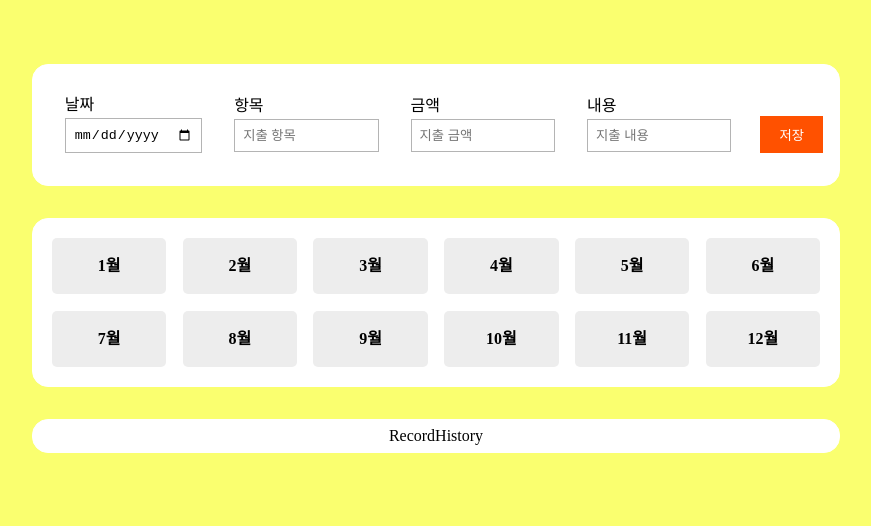
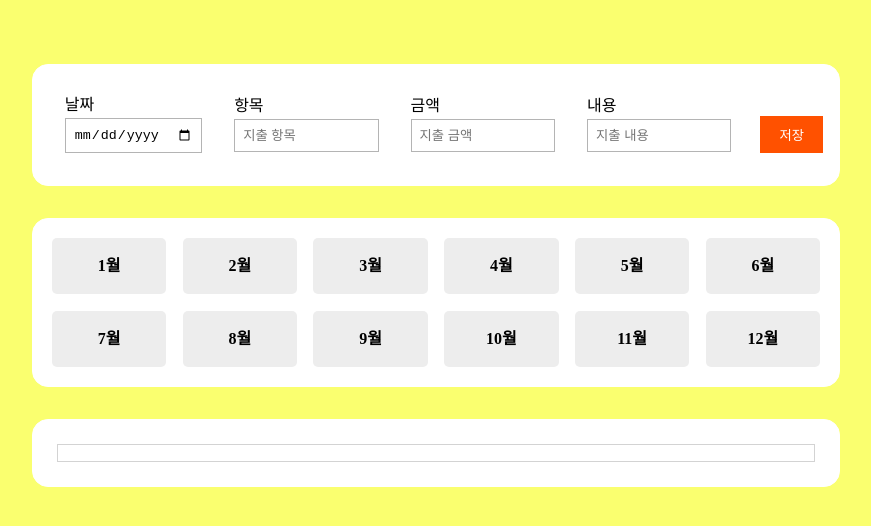
Before and after one commit to JEON-SEUNGBHIN/accountbook, a React (Vite) app: page / in a window 1280 px wide. Shown: the top 526 px of the page, without its empty margins (204-1075 px from the left). Built offline with nearby package versions, Linux system fonts and the light colour scheme.

Commit message:
Months, RecordHistory, localStorage 완료

```diff
--- a/src/App.jsx
+++ b/src/App.jsx
@@ -1,4 +1,4 @@
-import { useState } from "react";
+import { useEffect, useState } from "react";
 import "./App.css";
 import styled from "styled-components";
 import GlobalStyles from "./components/GlobalStyles";
@@ -7,7 +7,13 @@ import Months from "./components/Months";
 import RecordHistory from "./components/RecordHistory";
 
 function App() {
-  const [spends, setSpends] = useState([]);
+  const initialState = JSON.parse(localStorage.getItem('spends')) || [];
+  const [spends, setSpends] = useState(initialState);
+  const [selectedMonth, setSelectedMonth] = useState(null);
+
+  useEffect(() => {
+    localStorage.setItem('spends', JSON.stringify(spends));
+  }, [spends]);
 
   return (
     <>
@@ -16,10 +22,10 @@ function App() {
         <RecordForm spends={spends} setSpends={setSpends} />
       </InStBox>
       <InStBox>
-        <Months />
+        <Months spends={spends} setSelectedMonth={setSelectedMonth} />
       </InStBox>
       <InStBox>
-        <RecordHistory/>
+        <RecordHistory spends={spends} selectedMonth={selectedMonth} />
       </InStBox>
     </>
   );
--- a/src/components/Months.jsx
+++ b/src/components/Months.jsx
@@ -1,26 +1,19 @@
-import React from "react";
 import styled from "styled-components";
 
-const Months = () => {
-  const months = [
-    "1월",
-    "2월",
-    "3월",
-    "4월",
-    "5월",
-    "6월",
-    "7월",
-    "8월",
-    "9월",
-    "10월",
-    "11월",
-    "12월",
-  ];
+const Months = ({ spends, setSelectedMonth }) => {
+  const handleMonthClick = (month) => {
+    setSelectedMonth(month);
+  };
+
   return (
     <BoxStyle>
-      {months.map((month, index) => (
-        <MonthBox key={index} onClick={() => handleClick(month)}>
-          {month}
+      {[1, 2, 3, 4, 5, 6, 7, 8, 9, 10, 11, 12].map((month) => (
+        <MonthBox
+          key={month}
+          onClick={() => handleMonthClick(month)}
+          isActive={spends.some((spend) => new Date(spend.date).getMonth() === month - 1)}
+        >
+          {month}월
         </MonthBox>
       ))}
     </BoxStyle>
@@ -45,7 +38,7 @@ const MonthBox = styled.div`
   padding: 20px;
   border-radius: 5px;
   font-weight: bold;
-  cursor: pointer; /* 클릭 가능한 커서 설정 */
+  cursor: pointer;
 `;
 
 export default Months;
--- a/src/components/RecordForm.jsx
+++ b/src/components/RecordForm.jsx
@@ -29,6 +29,8 @@ const RecordForm = ({ spends, setSpends }) => {
     setCategory("");
     setAmount("");
     setContent("");
+
+    alert("성공적으로 등록되었습니다!")
   };
 
   return (
--- a/src/components/RecordHistory.jsx
+++ b/src/components/RecordHistory.jsx
@@ -1,14 +1,43 @@
-import React from 'react'
-import styled from 'styled-components'
+import React from "react";
+import styled from "styled-components";
 
-const RecordHistory = () => {
+const RecordHistory = ({ spends, selectedMonth }) => {
+  const filteredSpends = spends.filter((spend) => {
+    const spendMonth = new Date(spend.date).getMonth() + 1;
+    return spendMonth === selectedMonth;
+  });
+
   return (
-    <div>RecordHistory</div>
-  )
-}
+    <HistoryUl>
+      {filteredSpends.map((spend) => (
+        <HistoryLi key={spend.id}>
+          <LeftDiv>
+            <div>{spend.date}</div>
+            <div>{spend.category} - {spend.content}</div>
+          </LeftDiv>
+          <div style={{display:"flex", alignItems:"center"}}>{spend.amount} 원</div>
+        </HistoryLi>
+      ))}
+    </HistoryUl>
+  );
+};
 
-const HistoryStyle = styled.div`
+const HistoryUl = styled.ul`
+  width: 100%;
+  margin: 1rem;
+  padding: 0.5rem;
+  border: 1px solid lightgray;
+`;
 
-`
+const HistoryLi = styled.li`
+  display: flex;
+  color: #ff7700;
+  justify-content: space-between;
+`;
 
-export default RecordHistory
+const LeftDiv = styled.div`
+  display: flex;
+  flex-direction: column;
+`;
+
+export default RecordHistory;
```
